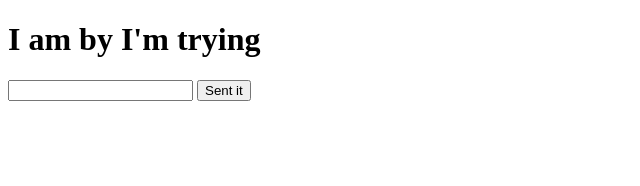
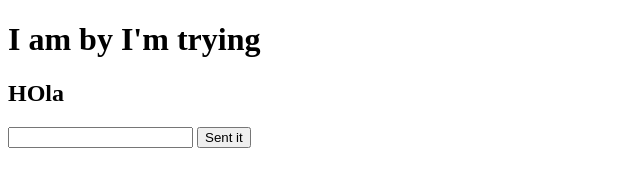
Before and after one commit to Isaaclkm/Dictionnary, a plain HTML site: page starter-code/index.html in a window 1280 px wide. Shown: the whole page, without its empty margins (0-640 px from the left). Drawn offline with Linux system fonts and the light colour scheme.

Commit message:
Added more

```diff
--- a/starter-code/index.html
+++ b/starter-code/index.html
@@ -11,6 +11,7 @@
 <body>
     <h1>I am by I'm trying</h1>
     <label for="text"></label>
+    <h2>HOla</h2>
     <input type="text" name="" id="">
     <button>Sent it </buton>
 </body>
```
